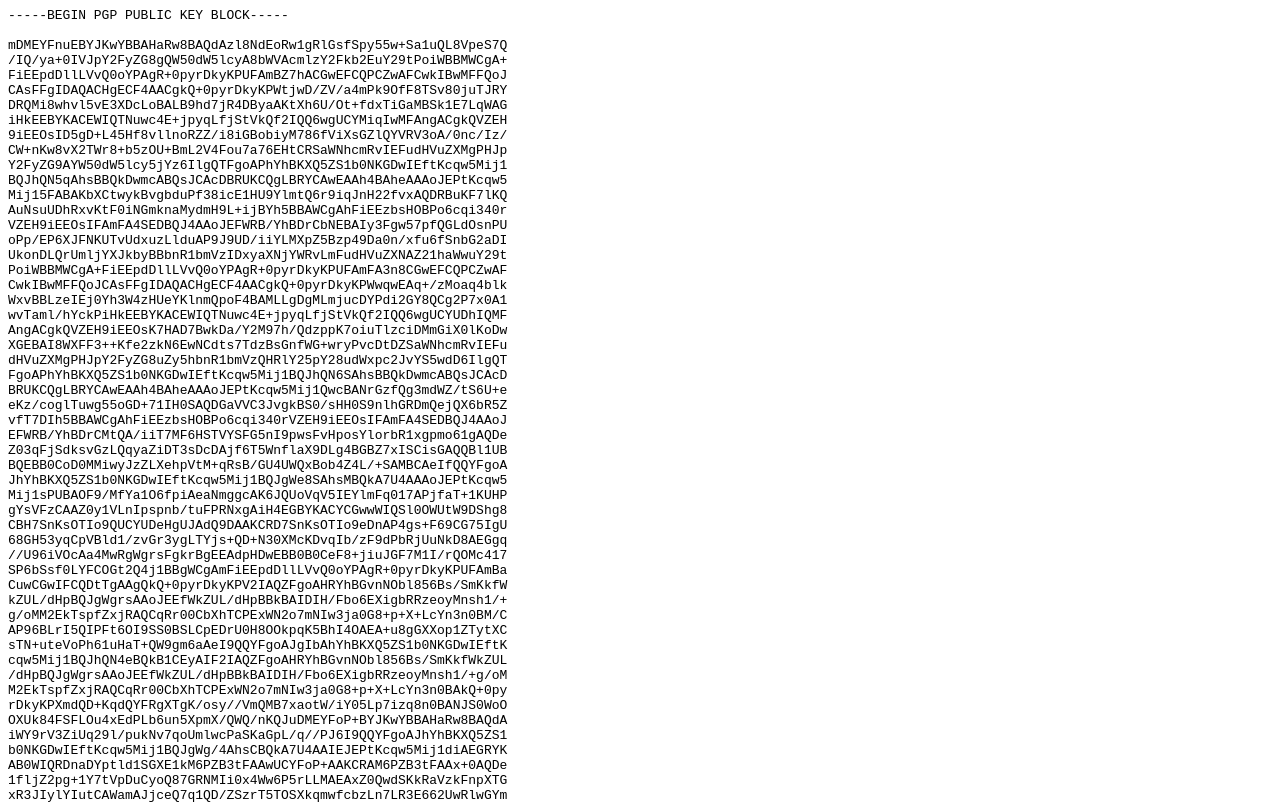
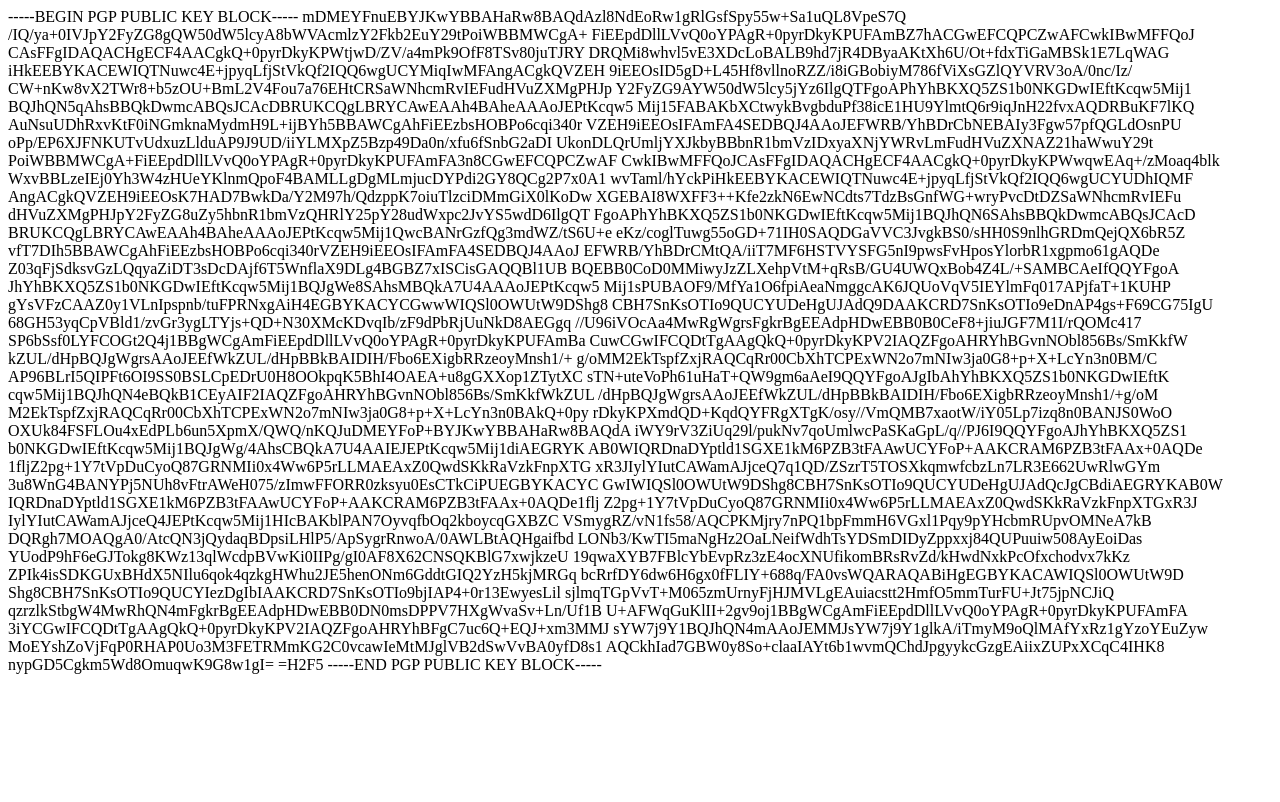
Before and after one commit to RiscadoA/gpg, a plain HTML site: page index.html in a window 1280 px wide. Shown: the top 802 px of the page. Drawn offline with Linux system fonts and the light colour scheme.

Commit message:
Update index.html

```diff
--- a/index.html
+++ b/index.html
@@ -1,6 +1,3 @@
-<html>
-<body>
-<pre>
 -----BEGIN PGP PUBLIC KEY BLOCK-----
 
 mDMEYFnuEBYJKwYBBAHaRw8BAQdAzl8NdEoRw1gRlGsfSpy55w+Sa1uQL8VpeS7Q
@@ -77,6 +74,3 @@ AQCkhIad7GBW0y8So+claaIAYt6b1wvmQChdJpgyykcGzgEAiixZUPxXCqC4IHK8
 nypGD5Cgkm5Wd8OmuqwK9G8w1gI=
 =H2F5
 -----END PGP PUBLIC KEY BLOCK-----
-</pre>
-</body>
-</html>
```
